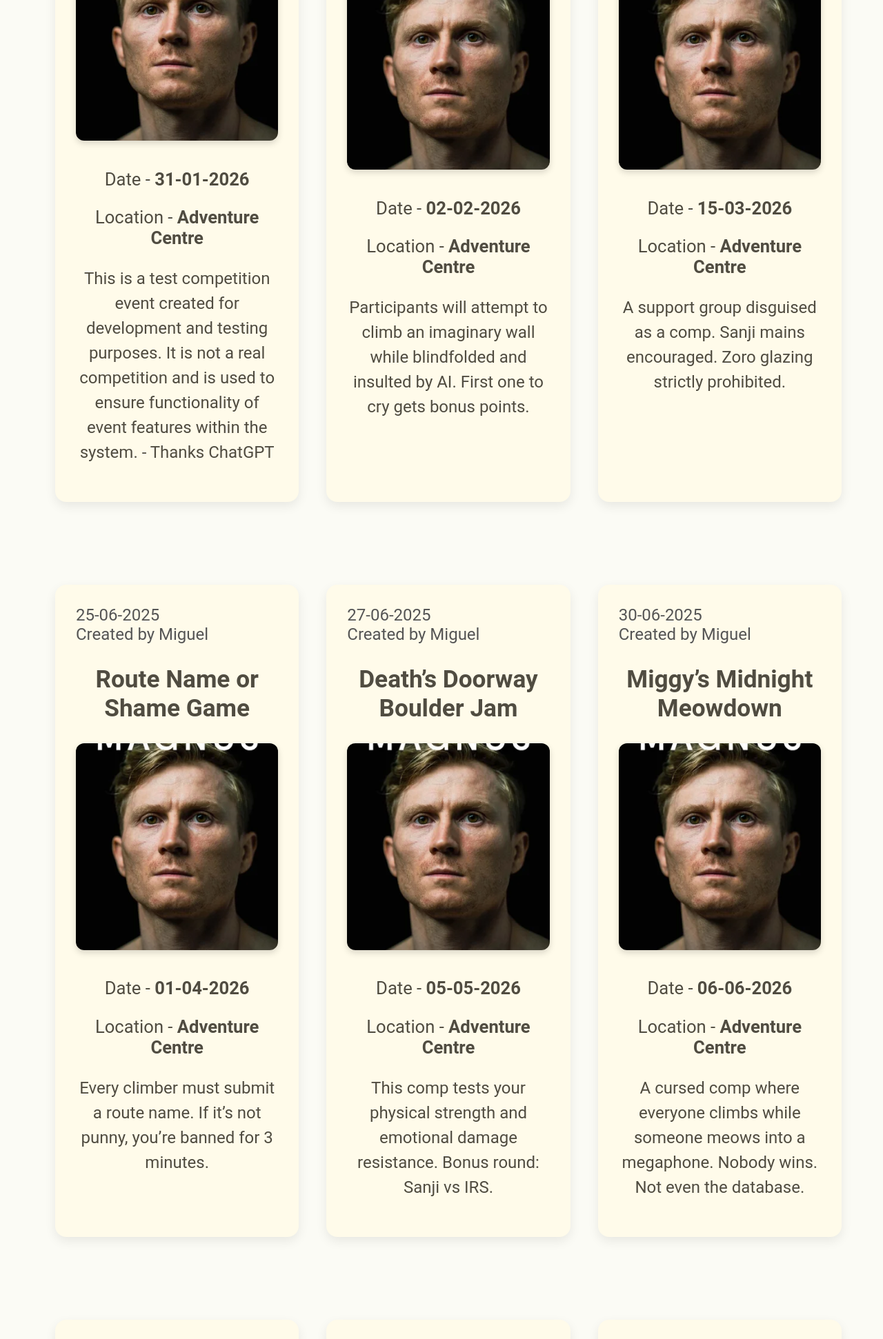
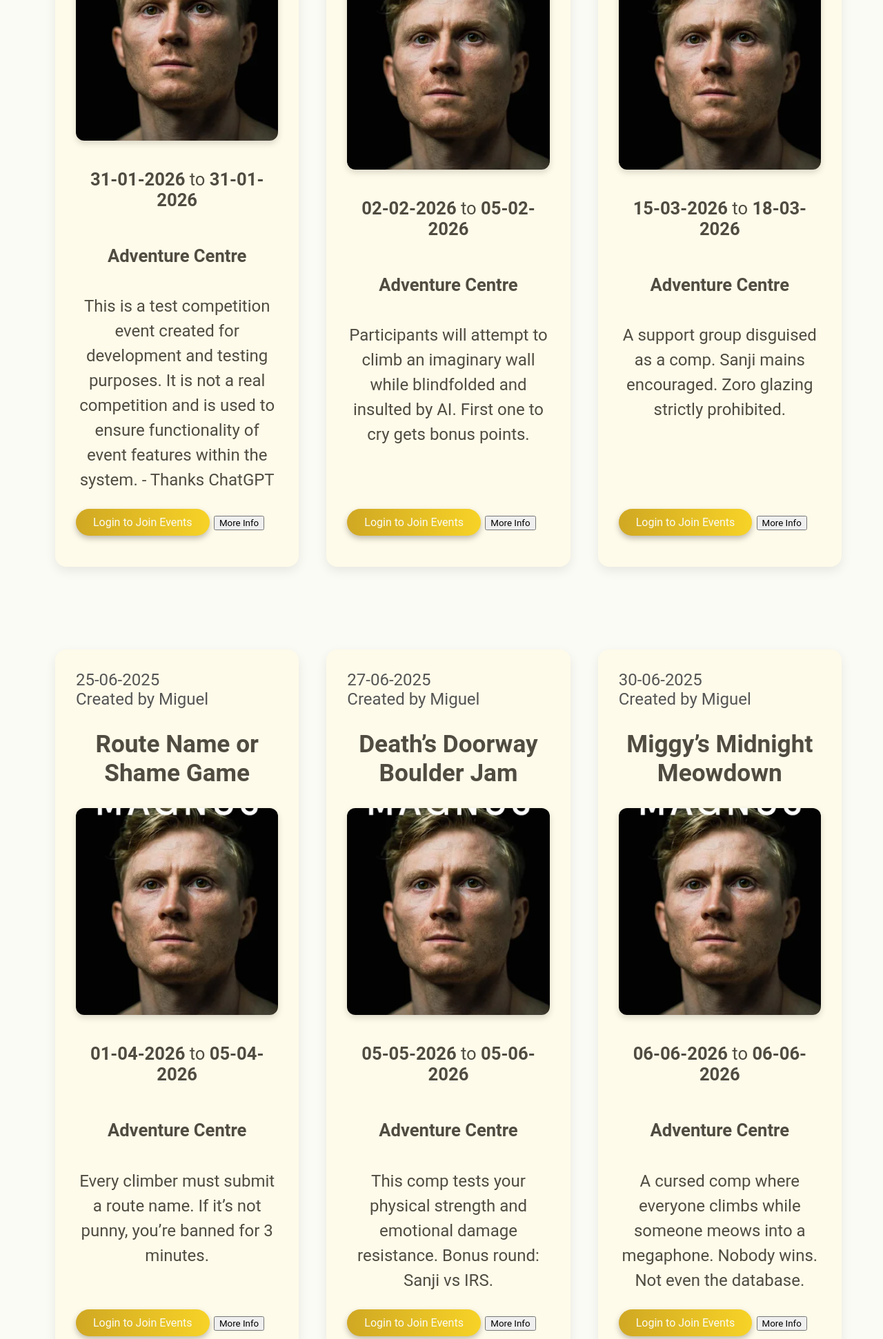
Before and after one commit to DeKingRey/ClimbingWebsite, a Flask app: page /events in a window 1280 px wide. Shown: the part 527-2469 px from the top of the page at 69% size. Run offline with Flask 3, Linux system fonts and the light colour scheme; data comes from the database, SQL or seed files in the repository; some libraries are stand-ins or nearby versions; some web fonts are replaced.

Commit message:
Joining and Leaving Events

```diff
--- a/app.py
+++ b/app.py
@@ -11,7 +11,7 @@ from dotenv import load_dotenv
 load_dotenv()
 
 
-from flask import Flask, render_template, redirect, url_for, send_from_directory, request, session
+from flask import Flask, render_template, redirect, url_for, send_from_directory, request, session, jsonify
 
 from flask_bcrypt import Bcrypt, check_password_hash
 from flask_uploads import UploadSet, IMAGES, configure_uploads
@@ -359,16 +359,68 @@ def events():
 
     cur = con.cursor()
     # Query gets all events info
-    cur.execute("""SELECT Event.id, Event.name, post_date, event_date, Event.description,
-                Location.name AS location_name, Account.display_name, Event.time, Event.pending, Event.image
+    cur.execute("""SELECT Event.id, Event.name, post_date, start_date, end_date, Event.description,
+                Location.name AS location_name, Account.display_name, start_time, end_time, Event.pending, Event.image
                 FROM Event
                 JOIN Location ON Event.location_id = Location.id
                 JOIN Account ON Event.account_id = Account.id
                 WHERE Event.pending = 0;""")
     events = cur.fetchall()
-    print(events)
+
+    # Sets joined events to none as it will only be needed if the user is logged in
+    joined_events_ids = set() # Sets don't have duplicates
+    if session.get("user_id"):
+        user_id = session.get("user_id")
+
+        # Gets every event the user has joined
+        cur.execute("SELECT event_id FROM Account_Event WHERE account_id = ?;", (user_id,))
+        # Adds every event id from the query to the set
+        joined_events_ids = {row["event_id"] for row in cur.fetchall()}
+
+    # Converts the events sql dict into a python array of dicts so I can add values
+    events = [dict(event) for event in events]
+    # Adds a joined key to the events dict where every event in the joined events set is added
+    for event in events:
+        event["joined"] = event["id"] in joined_events_ids # Joined is a bool depending if the event id is in the joined events set
+
+    con.close()
 
     return render_template("events.html", header="Events", events=events)
+
+
+@app.route("/event-action", methods=["POST"])
+def event_action():
+    # This will handle the functionality of the buttons on each event
+
+    # Gets all the values
+    action = request.form.get("action") # Gets the buttons action
+    account_id = session.get("user_id")
+    event_id = request.form.get("event_id")
+
+    if not account_id:
+        return jsonify({"status": "login"}) # Passes the json to login if account id isn't found
+
+    con = sqlite3.connect("climbing.db")
+    cur = con.cursor()
+
+    if action == "join":
+        try:
+            # Inserts the values into the account_event bridging table
+            cur.execute("INSERT INTO Account_Event (account_id, event_id) VALUES (?, ?)", (account_id, event_id,))
+            con.commit()
+            status = "joined"
+        except sqlite3.IntegrityError: # In case the user has already joined the event
+            pass
+    elif action == "leave":
+        # Deletes the user from the event they joined
+        cur.execute("DELETE FROM Account_Event WHERE account_id = ? AND event_id = ?;", (account_id, event_id,))
+        con.commit()
+        status = "left"
+    else:
+        status = "error" # Error if anything else
+
+    con.close()
+    return jsonify({"status": status}) # Returns the status for JS
 
 
 @app.route("/admin")
@@ -428,8 +480,10 @@ def process_submissions():
 @app.route("/account", methods=["GET", "POST"])
 def account():
     routes = None
+    events = None
     if session.get("user_id"): # Makes sure the user is logged in
         routes = get_logged_routes()
+        events = get_joined_events()
 
     if request.method == "POST":
         action = request.form.get("action") # Gets the action of the form
@@ -440,7 +494,7 @@ def account():
         if action == "logout":
             logout()
             return redirect(url_for("home")) # Logs out and goes to home if logout is pressed
-    return render_template("account.html", header="Account", routes=routes)
+    return render_template("account.html", header="Account", routes=routes, events=events)
 
 
 def get_logged_routes():
@@ -453,8 +507,27 @@ def get_logged_routes():
                 JOIN Route ON Account_Route.route_id = Route.id
                 WHERE Account_Route.account_id = ?;
                 """, (session.get("user_id"),))
+    results = cur.fetchall()
+    con.close()
 
-    return cur.fetchall()
+    return results
+
+
+def get_joined_events():
+    con = sqlite3.connect("climbing.db")
+    con.row_factory = sqlite3.Row # Turns the results into a table for easier access of values
+    cur = con.cursor()
+
+    # Gets relevant event info and user results
+    cur.execute("""SELECT e.id, e.name, e.start_date, end_date, start_time, end_time, e.complete, ae.placing, ae.time
+                FROM Account_Event ae
+                JOIN Event e ON ae.event_id = e.id
+                WHERE ae.account_id = ?
+                """, (session.get("user_id"),))
+    results = cur.fetchall()
+    con.close()
+
+    return results
 
 
 @app.route("/edit_account", methods=["GET", "POST"])
--- a/static/css/style.css
+++ b/static/css/style.css
@@ -612,7 +612,7 @@ isn't clicked*/
     margin-left: 30px;
 } /* Styles the content making the header and button align, and pushing the routes to the right */
 
-.approve-button {
+.approve-button, .join-button {
     background-color: #28a745;
     font-size: 20px;
     color: white;
@@ -629,7 +629,7 @@ isn't clicked*/
     background-color: #218838; /* darker green */
 } /* Styles the approve button making it green and transition to darker green when hovered over */
 
-.deny-button {
+.deny-button, .leave-button {
     background-color: #dc3545;
     font-size: 20px;
     color: white;
@@ -803,32 +803,40 @@ isn't clicked*/
     color: #555;
 }
 
+/* Styles the image to have the correct size  */
 .event img {
     max-width: 300px;
     max-height: 300px;
     object-fit: cover;
     border-radius: 12px;
     box-shadow: 0 4px 10px rgba(0, 0, 0, 0.15);
-} /* Styles the image to have the correct size  */
+}
 
 .event-body {
     display: flex;
     flex-direction: column;
     gap: 15px;
     align-items: center;
+    height: 100%;
 } /* Properly positions things within the information body */
 
+/* Styles the event info div */
 .event-info {
     text-align: center;
     font-size: 1.6rem;
     color: var(--color-charcoal);
     max-width: 600px;
-} /* Styles the event info div */
 
+    display: flex;
+    flex-direction: column;
+    height: 100%;
+}
+
+/* Style for description */
 .event-info .description {
     font-size: 1.5rem;
     line-height: 1.5;
     margin-top: 15px;
-} /* Style for description */
+}
 
 /* #endregion */
--- a/templates/events.html
+++ b/templates/events.html
@@ -1,9 +1,11 @@
 {% extends 'layout.html' %}
 {% block content %}
 
+    <!-- Every event will be displayed here. -->
     <div class="event-grid">
         {% for event in events %}
-            <div class="event"> <!-- The div that displays the events info -->
+            <!-- The div that displays the events info -->
+            <div class="event">
                 <div class="event-top-info">
                     <div>{{ event["post_date"] }}</div>
                     <div>Created by {{ event["display_name"] }}</div>
@@ -14,14 +16,96 @@
                 <div class="event-body">
                     <img src="{{ event['image' ]}}" alt="Event image">
 
+                    <!-- Holds all the main info for the event -->
                     <div class="event-info">
-                        <p>Date - <strong>{{ event["event_date"] }}</strong></p>
-                        <p>Location - <strong>{{ event["location_name"] }}</strong></p>
-                        <p class="description">{{ event["description"] }}</p>
+                        <p><strong>{{ event["start_date"] }}</strong> to <strong>{{ event["end_date"] }}</strong></p>
+                        <p><strong>{{ event["location_name"] }}</strong></p>
+                        <p class="description" >{{ event["description"] }}</p>
+
+                        <!-- Div with the buttons for the event -->
+                        <div class="event-buttons" style="margin-top: auto;">
+                            <!-- Form will enact the action the user presses -->
+                            <form class="event-action-form" method="POST" data-event-id="{{ event['id'] }}"> <!-- Data is for JS to access the event id-->
+                                <!-- User can only join if logged in -->
+                                {% if username %}
+                                    <!-- If the user is not joined the event they can join else they can leave -->
+                                    {% if not event["joined"] %}
+                                        <button type="submit" name="action" value="join" class="join-button">Join</button>
+                                    {% else %}
+                                        <button type="submit" name="action" value="leave" class="leave-button">Leave</button>
+                                    {% endif %}
+                                {% else %} <!-- If not logged in show the login button-->
+                                    <button type="submit" name="action" value="login" class="button">Login to Join Events</button>
+                                {% endif %}
+
+                                <button type="submit" name="action" value="more_info" class="more-info-button">More Info</button>
+
+                                <input type="hidden" id="event_id" name="event_id" value="{{ event['id'] }}">
+                            </form>
+                        </div>
                     </div>
                 </div>
             </div>
-        {% endfor %} <!-- Every event will be displayed here. -->
+        {% endfor %}
+        <script>
+            // This function is reusable and will be called each time a button is pressed so that the butons always have an event listener when the HTML is reformed
+            function attachButtonListeners(form) {
+                let actionButton = null // Defines the button that will be clicked
+
+                // Loops through each button and gets the one which is clicked
+                form.querySelectorAll("button").forEach(button => {
+                    button.addEventListener("click", () => {
+                        actionButton = button;
+                    });
+                });
+
+                form.addEventListener("submit", async (e) => { // Adds event listener to the buttons
+                    e.preventDefault(); // Prevents page reloading
+
+                    form.querySelectorAll("button").forEach(btn => btn.disabled = true) // Disables all buttons to prevent double joining events
+
+                    const formData = new FormData(form); // Gets all form inputs
+                    const eventId = formData.get("event_id");
+
+                    if (actionButton) { // Ensures submission is from a button(not enter    )
+                        formData.append(actionButton.name, actionButton.value); // Adds the chosen buttons name and value
+                    }
+                    const action = formData.get("action"); // Gets the chosen action
+
+                    // Sends a post request to event-action with the form data
+                    const response = await fetch("/event-action", {
+                        method: "POST",
+                        body: formData
+                    });
+
+                    if (response.ok) { // If the response goes through
+                        const result = await response.json(); // Gets the response of the function
+
+                        // Update the buttons based on the response
+                        if (result.status === "joined") { // Updates to the leave button when joining
+                            form.innerHTML = `
+                                <button type="submit" name="action" value="leave" class="leave-button">Leave</button>
+                                <input type="hidden" name="event_id" value="${eventId}">
+                            `;
+                            attachButtonListeners(form);
+                        } else if (result.status === "left") {
+                            form.innerHTML = `
+                                <button type="submit" name="action" value="join" class="join-button">Join</button>
+                                <input type="hidden" name="event_id" value="${eventId}">
+                            `;
+                            attachButtonListeners(form);
+                        } else if (result.status === "login") {
+                            window.location.href = "/login"; // Redirect to login page
+                        }
+                    }
+                });
+            }
+
+            // Goes through every event action form for each event when the page loads
+            document.querySelectorAll(".event-action-form").forEach(form => {
+                attachButtonListeners(form); // Attatches button listeners
+            });
+        </script>
     </div>
 
 {% endblock %}
```
Also changed, not shown: static/js/time_remaining.js (added, +35 -0 lines), templates/account.html (+15 -3 lines), templates/admin.html (+7 -2 lines), climbing.db.
